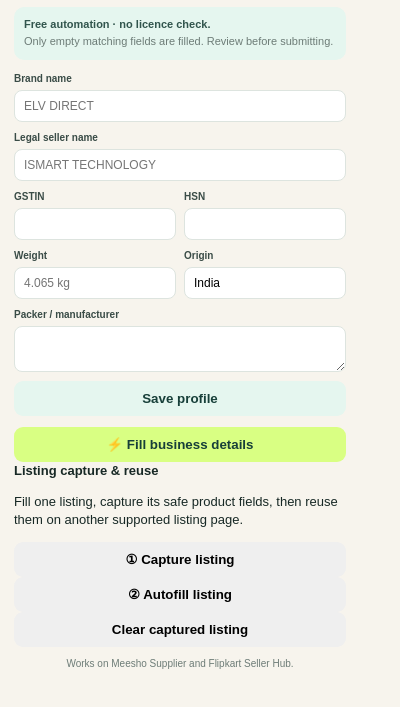
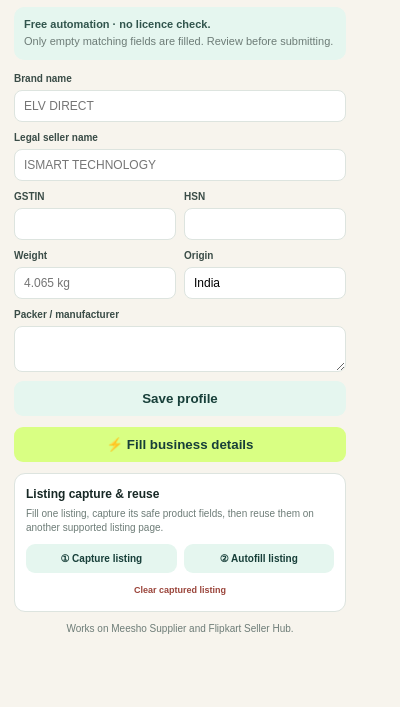
Before and after one commit to mrkhanbaba56-creator/kashif, a browser extension: page extension/popup.html in a window 400 px wide. Shown: the part 73-780 px from the top of the page. Drawn offline with Linux system fonts and the light colour scheme.

Commit message:
Upgrade extension/popup.css capture automation

```diff
--- a/extension/popup.css
+++ b/extension/popup.css
@@ -18,4 +18,10 @@
 button { width:100%; border:0; border-radius:9px; padding:10px; font-weight:800; cursor:pointer; }
 .secondary { color:var(--green); background:var(--mint); }
 .primary { margin-top:11px; color:var(--green); background:var(--lime); }
+.automation-card { margin-top:11px; padding:11px; border:1px solid var(--line); border-radius:11px; background:#fff; }
+.automation-card > strong { font-size:12px; }
+.automation-card p { margin:4px 0 9px; color:var(--muted); font-size:10px; }
+.automation-grid { display:grid; grid-template-columns:1fr 1fr; gap:7px; }
+.capture { padding:9px 6px; color:var(--green); background:var(--mint); font-size:10px; }
+.clear { margin-top:7px; padding:5px; color:#9a443a; background:transparent; font-size:9px; }
 .status { min-height:30px; margin:10px 3px 0; color:var(--muted); font-size:10px; text-align:center; }
```
